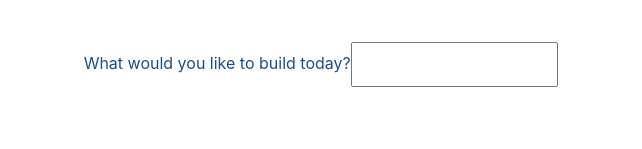
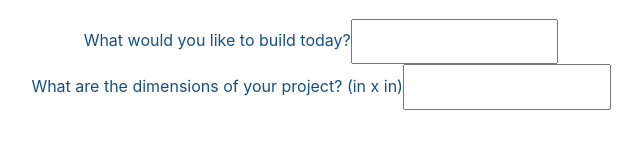
Before and after one commit to amishmish/HackNC, a React (Vite) app in the folder my-react-app/: page / in a window 1280 px wide. Shown: the part 505-654 px from the top of the page, without its empty margins (319-961 px from the left). Built offline with nearby package versions, Linux system fonts and the light colour scheme.

Commit message:
added dimensions question to App.jsx

```diff
--- a/my-react-app/src/App.jsx
+++ b/my-react-app/src/App.jsx
@@ -5,7 +5,8 @@ import './App.css'
 
 function App() {
   const [count, setCount] = useState(0)
-  const [object, setObject] = useState('');
+  const [object1, setObject1] = useState('');
+  const [object2, setObject2] = useState('');
   {/*const [age, setAge] = useState('20');
   const ageAsNumber = Number(age);*/}
   function afterInput(value) {
@@ -50,11 +51,11 @@ function App() {
         <label>
           What would you like to build today?
           <input className="input"
-            value={object}
-            onChange={e => setObject(e.target.value)}
+            value={object1}
+            onChange={e => setObject1(e.target.value)}
             onKeyUp={event => {
               if (event.key === 'Enter') {
-                afterInput({object})}}
+                afterInput({object1})}}
               }
           />
         </label>
@@ -71,12 +72,26 @@ function App() {
           Add 10 years
         </button>
       </label>*/}
-      {object !== '' &&
-        <p>Your recommended materials are {object}.</p>
+      {object1 !== '' &&
+        <p>Your recommended materials are {object1}.</p>
       }
       {/*{ageAsNumber > 0 &&
         <p>Your recommended materials are {ageAsNumber}.</p>
       }*/}
+
+      <div>
+        <label>
+          What are the dimensions of your project?  (in x in)
+          <input className="input"
+            value={object2}
+            onChange={e => setObject2(e.target.value)}
+            onKeyUp={event => {
+              if (event.key === 'Enter') {
+                afterInput({object2})}}
+              }
+          />
+        </label>
+      </div>
     </>
   )
 
```
